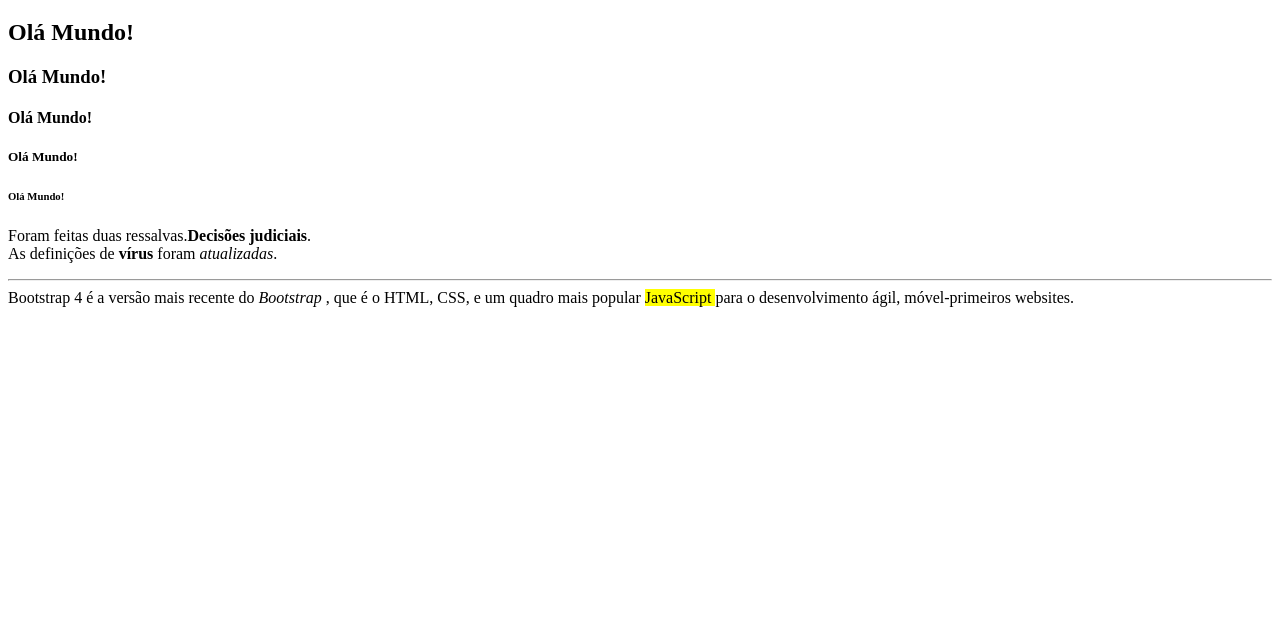
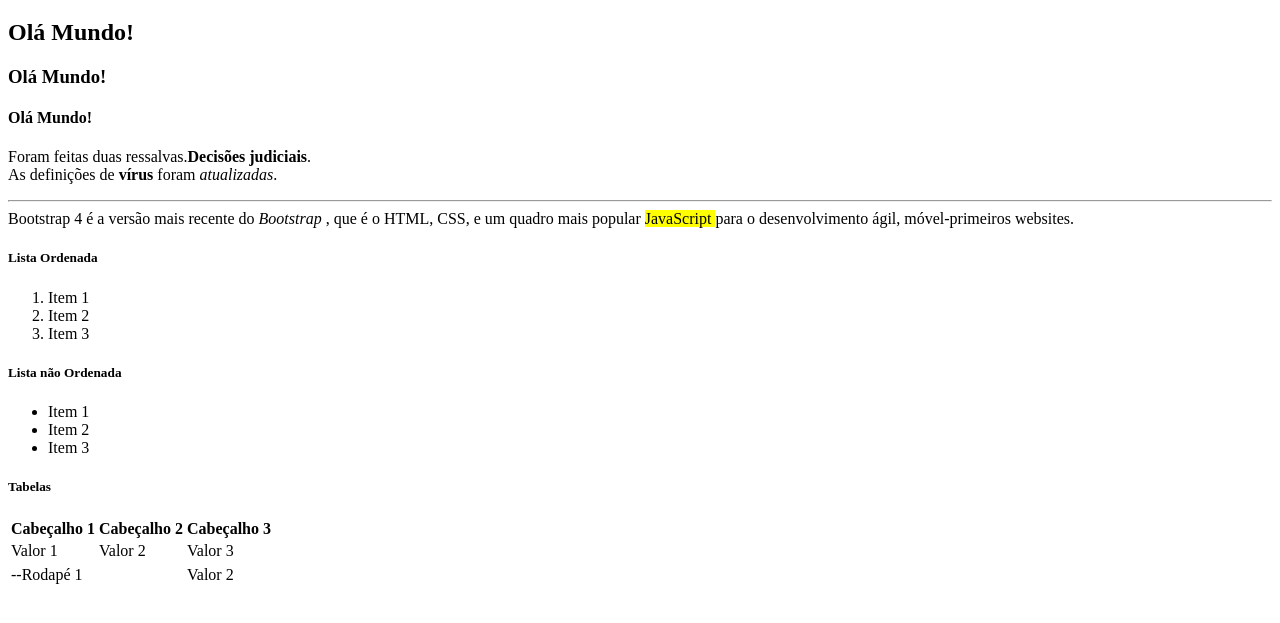
Before and after one commit to alinealflen/Webdev-1, a plain HTML site: page index.html in a window 1280 px wide. Shown: the part 61-684 px from the top of the page. Drawn offline with Linux system fonts and the light colour scheme.

Commit message:
Adiciona novas tag

```diff
--- a/index.html
+++ b/index.html
@@ -9,8 +9,7 @@
     <h2>Olá Mundo!</h2>
     <h3>Olá Mundo!</h3>
     <h4>Olá Mundo!</h4>
-    <h5>Olá Mundo!</h5>
-    <h6>Olá Mundo!</h6>
+
     <!-- Isso é apenas um comentário -->
     <p>
       Foram feitas duas ressalvas.<strong>Decisões judiciais</strong>.
@@ -22,6 +21,42 @@
     desenvolvimento ágil, móvel-primeiros websites.
     </p>
 
+    <h5>Lista Ordenada</h5>
+      <ol>
+        <li>Item 1</li>
+        <li>Item 2</li>
+        <li>Item 3</li>
+      </ol>
+      <h5>Lista não Ordenada</h5>
+        <ul>
+          <li>Item 1</li>
+          <li>Item 2</li>
+          <li>Item 3</li>
+        </ul>
+      <h5>Tabelas</h5>
+        <table>
+            <thead>
+              <tr> <!--Linha da tabela-->
+                  <th>Cabeçalho 1 </th> <!--Coluna da tabela-->
+                  <th>Cabeçalho 2 </th>
+                  <th>Cabeçalho 3 </th>
+              </tr>
+            </thead>
+            <tbody>
+              <tr>
+                  <td>Valor 1 </td>
+                  <td>Valor 2 </td>
+                  <td>Valor 3 </td>
+                <tr>
+            </tbody>
+            <tfoot><!--Rodapé da tabela-->
+              <tr>
+                  <td colspan="2">--Rodapé 1 </td>
+                  <td>Valor 2 </td>
+                <tr>
+            </tfoot>
+        </table>
+
   </body>
 
 
```
